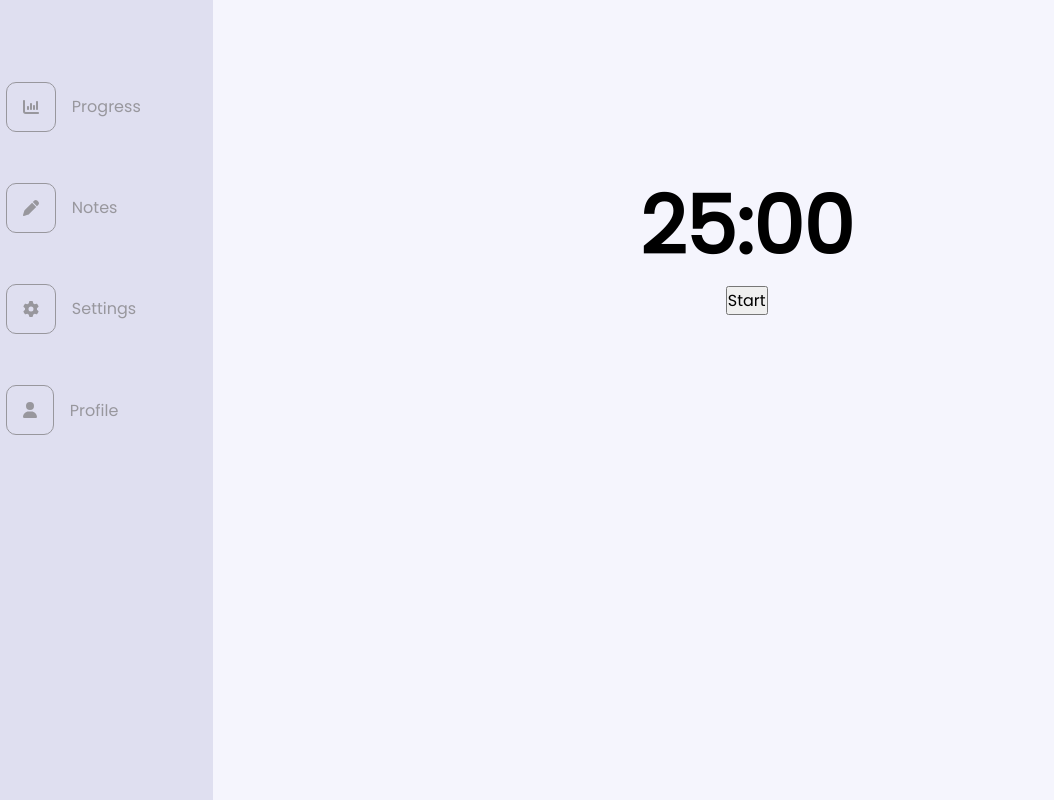
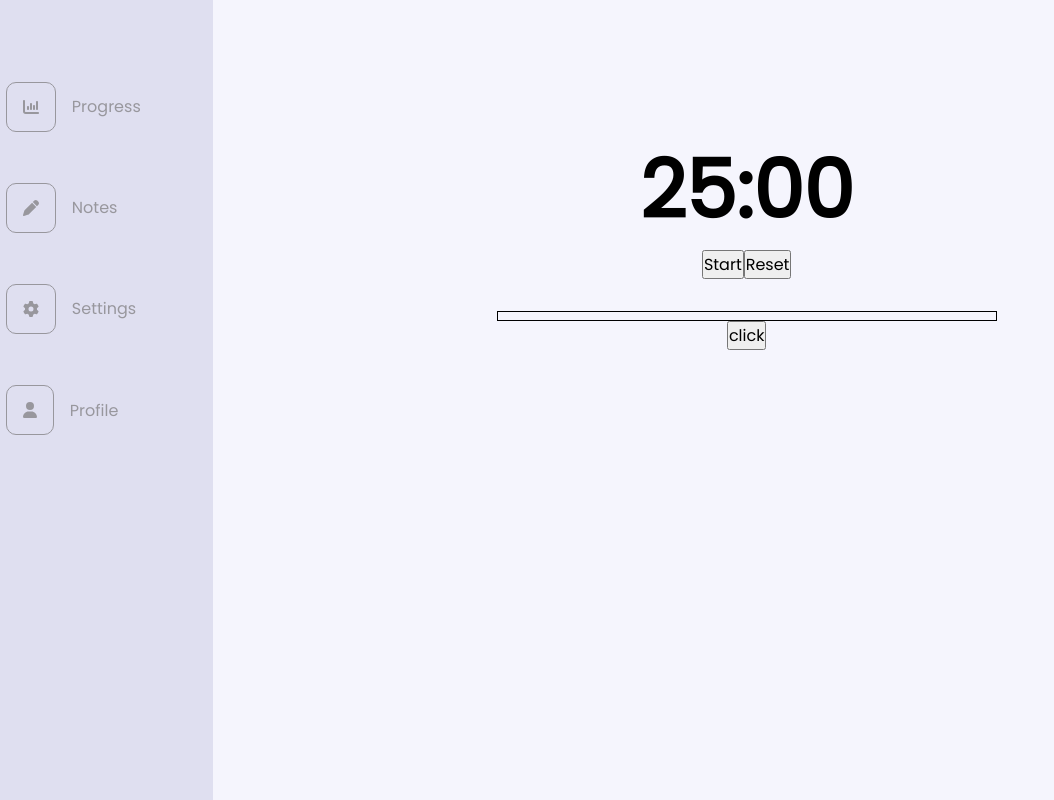
Before and after one commit to joaovitorwitt/saving-time, a React (Vite) app in the folder frontend/: page / in a window 1280 px wide. Shown: the whole page, without its empty margins (0-1054 px from the left). Built offline with nearby package versions, Linux system fonts and the light colour scheme.

Commit message:
Feat: pomodoro sessions and bar fill

```diff
--- /dev/null
+++ b/frontend/src/components/PomodoroBar.jsx
@@ -0,0 +1,24 @@
+import { useState } from "react";
+
+export default function PomodoroBar() {
+  const [valueToFillBar, setValueToFillBar] = useState(0);
+
+  function updateBarWidth() {
+    // this total seconds should come from the pomodoro timer that the user will set
+    let totalSeconds = 1500;
+    let barWidth = 500;
+    setInterval(() => {
+      setValueToFillBar((prevWidth) => prevWidth + barWidth / totalSeconds);
+    }, 1000);
+    console.log(valueToFillBar);
+  }
+
+  return (
+    <>
+      <div className="pomodoro-bar-wrapper">
+        <div className="bar" style={{ width: valueToFillBar }}></div>
+      </div>
+      <button onClick={updateBarWidth}>click</button>
+    </>
+  );
+}
--- a/frontend/src/components/PomodoroCard.jsx
+++ b/frontend/src/components/PomodoroCard.jsx
@@ -1,10 +1,13 @@
 import { useEffect, useState } from "react";
+import PomodoroBar from "./PomodoroBar";
 
 export default function PomodoroCard() {
   const [buttonText, setButtonText] = useState("Start");
   const [timer, setTimer] = useState("25:00");
   const [seconds, setSeconds] = useState(25 * 60);
   const [timerInterval, setTimerInterval] = useState(null);
+
+  const [resetButtonText, setResetButtonText] = useState("Reset");
 
   useEffect(() => {
     if (seconds <= 0) {
@@ -15,11 +18,11 @@ export default function PomodoroCard() {
 
   function changeButtonText() {
     if (buttonText === "Start") {
-      setButtonText("Reset");
+      setButtonText("Pause");
       startPomodoroTimer();
     } else {
       setButtonText("Start");
-      resetPomodoroTimer();
+      pausePomodoroTimer();
     }
   }
 
@@ -30,6 +33,24 @@ export default function PomodoroCard() {
       }, 1000)
     );
     console.log("START POMODORO TIMER");
+  }
+
+  function pausePomodoroTimer() {
+    // console.log("PAUSE POMODORO TIMER");
+    // let currentAmountOfMinutes = (seconds / 60).toString().split(".")[0];
+    // let currentAmountOfSeconds = (
+    //   (seconds / 60 - parseInt(currentAmountOfMinutes)) *
+    //   60
+    // )
+    //   .toString()
+    //   .split(".")[0];
+    // console.log(`MINUTES: ${currentAmountOfMinutes}`);
+    // console.log(`SECONDS: ${currentAmountOfSeconds}`);
+    // setSeconds(
+    //   parseInt(currentAmountOfMinutes) * parseInt(currentAmountOfSeconds)
+    // );
+    // setTimer(`${currentAmountOfMinutes}:${currentAmountOfSeconds}`);
+    clearInterval(timerInterval);
   }
 
   function resetPomodoroTimer() {
@@ -55,8 +76,13 @@ export default function PomodoroCard() {
             <button onClick={changeButtonText} className="start-btn">
               {buttonText}
             </button>
+
+            <button onClick={resetPomodoroTimer} className="start-btn">
+              {resetButtonText}
+            </button>
           </div>
         </div>
+        <PomodoroBar />
       </div>
     </section>
   );
--- a/frontend/src/index.css
+++ b/frontend/src/index.css
@@ -30,6 +30,10 @@
 .pomodoro-card {
   grid-area: main;
   background-color: #f5f5fd;
+}
+
+.pomodoro-card > .container {
+  flex-direction: column;
 }
 
 .grid-container {
@@ -232,6 +236,20 @@
   border: 1px solid #222;
 }
 
+/* pomodoro bar component */
+.pomodoro-bar-wrapper {
+  margin-top: 2rem;
+  width: 500px;
+  border: 1px solid black;
+  height: 10px;
+}
+
+.bar {
+  background-color: green;
+  width: 0;
+  height: 100%;
+}
+
 /* MEDIA QUERIES */
 @media screen and (max-width: 1000px) {
   .card-wrapper {
```
